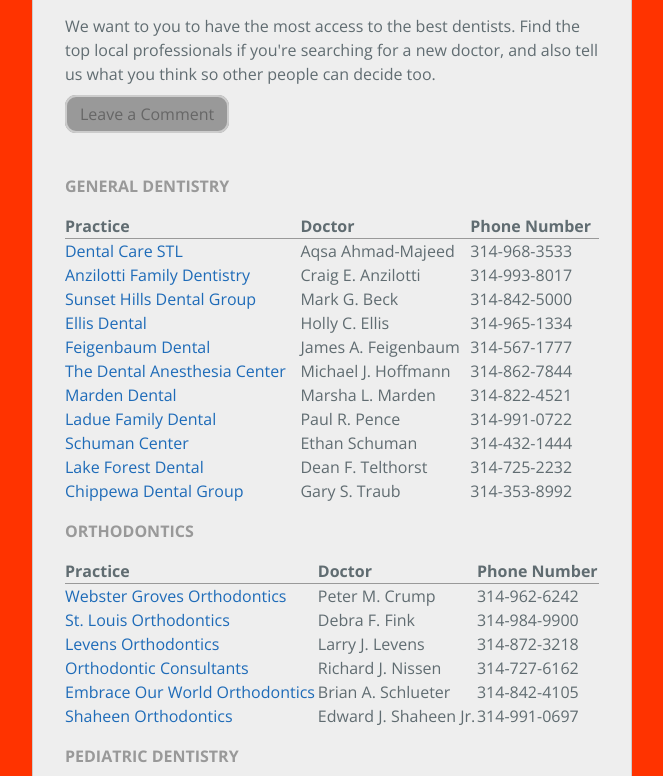
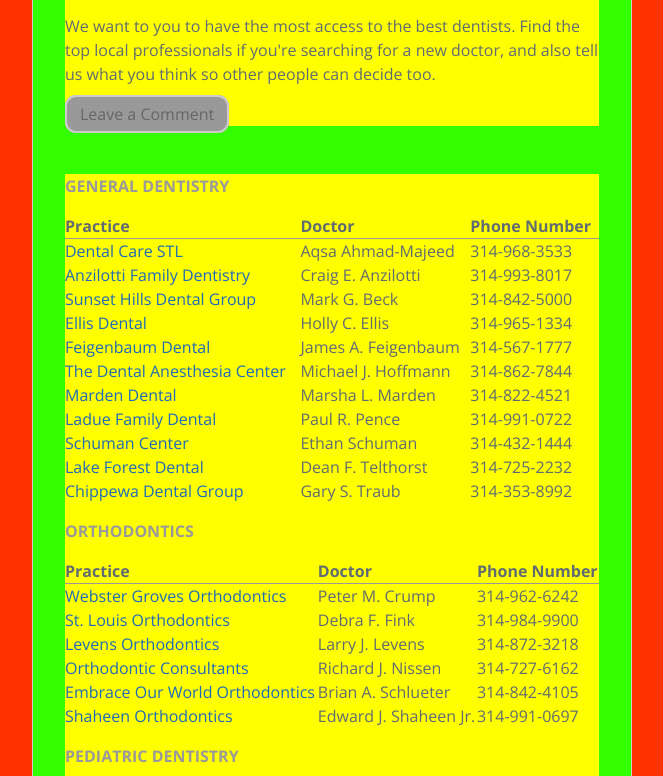
Before and after one commit to davidjraso/css-intro-lab, a plain HTML site: page index.html in a window 1280 px wide. Shown: the part 139-915 px from the top of the page, without its empty margins (308-971 px from the left). Drawn offline with nearby package versions, Linux system fonts and the light colour scheme.

Commit message:
Update stylesheet.css

```diff
--- a/stylesheets/stylesheet.css
+++ b/stylesheets/stylesheet.css
@@ -20,7 +20,11 @@
   margin: 0 auto;
   padding: 1rem 2rem;
   text-align: left;
-  background-color: #eee;
+  background-color: #3F0;
+}
+
+.container section {
+  background-color: yellow;
 }
 
 section {
```
